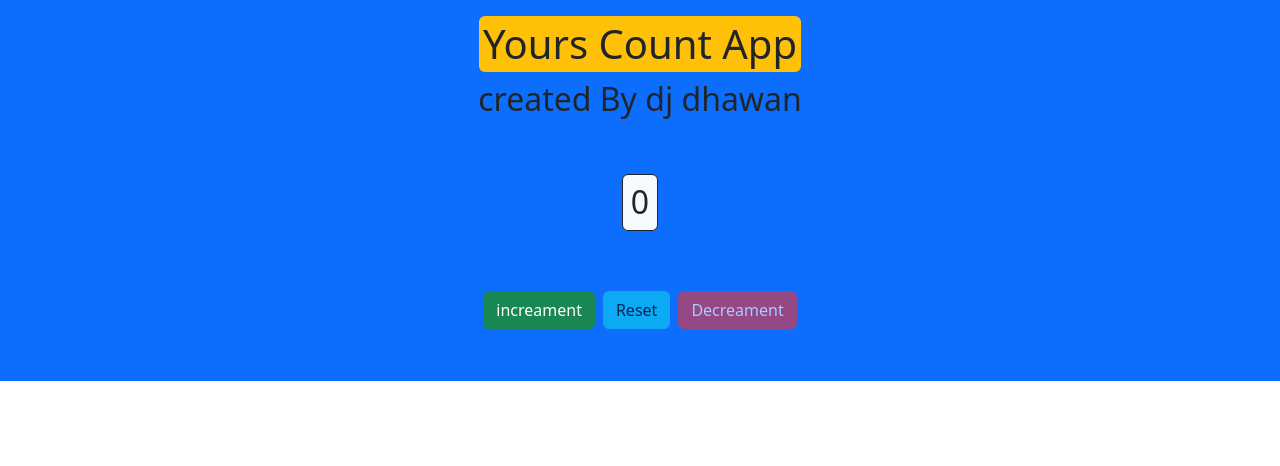
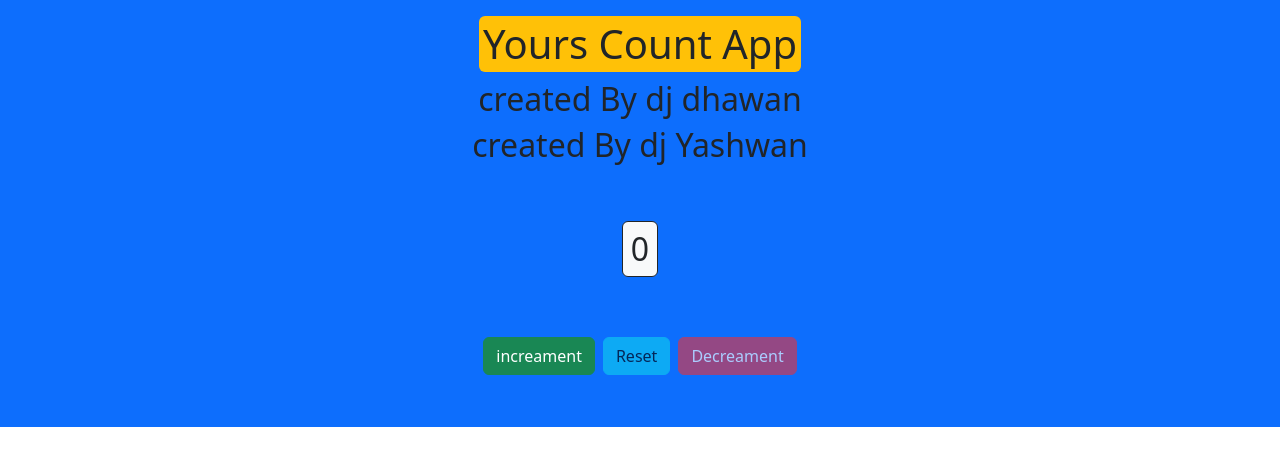
Before and after one commit to Dhawan00/CounterApp1, a React (Vite) app: page / in a window 1280 px wide. Shown: the top 466 px of the page. Built offline with nearby package versions, Linux system fonts and the light colour scheme.

Commit message:
adding yashwan  to h2

```diff
--- a/src/App.tsx
+++ b/src/App.tsx
@@ -22,6 +22,7 @@ function App() {
           Yours Count App{" "}
         </h1>
         <h2>created By dj dhawan</h2>
+        <h2>created By dj Yashwan</h2>
       </div>
 
       <div className="text-center mt-5">
```
